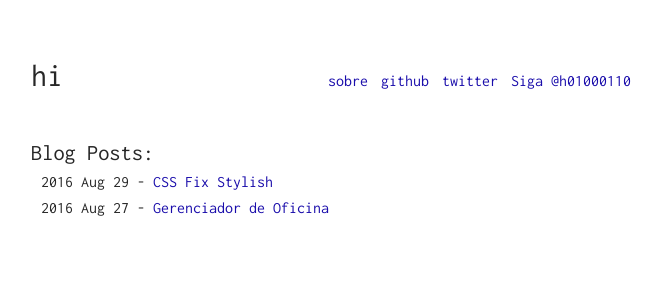
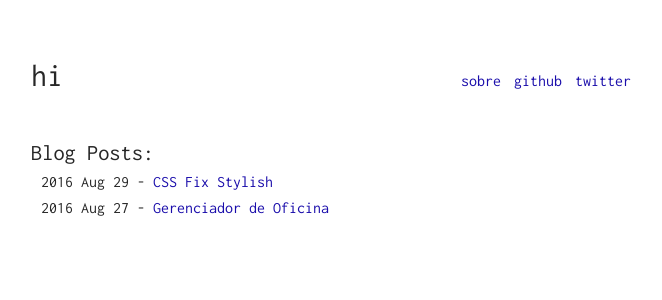
Before and after one commit to h01000110/h01000110.github.io, a Jekyll site: the page built from index.html, in a window 1280 px wide. Shown: the top 300 px of the page, without its empty margins (309-971 px from the left). Built offline with Jekyll 4.4.1, drawn with Linux system fonts in a browser that asks for light colours.

Commit message:
mudanças

```diff
--- a/index.html
+++ b/index.html
@@ -10,9 +10,6 @@ layout: default
             <a href="{{ item.url }}">{{ item.title }}</a>
         </li>
         {% endfor %}
-        <li>
-            <a class="twitter-follow-button" href="https://twitter.com/h01000110">Siga @h01000110</a>
-        </li>
     </ul>
 </div>
 <div class="blog">
```
